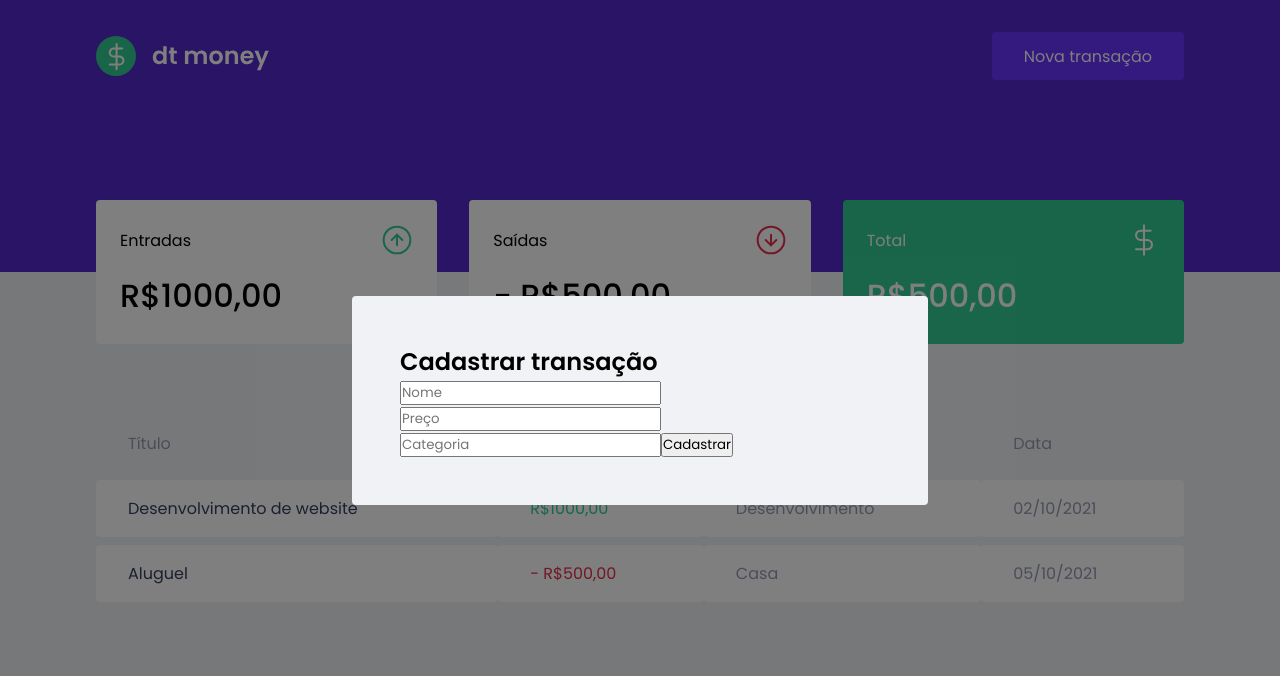
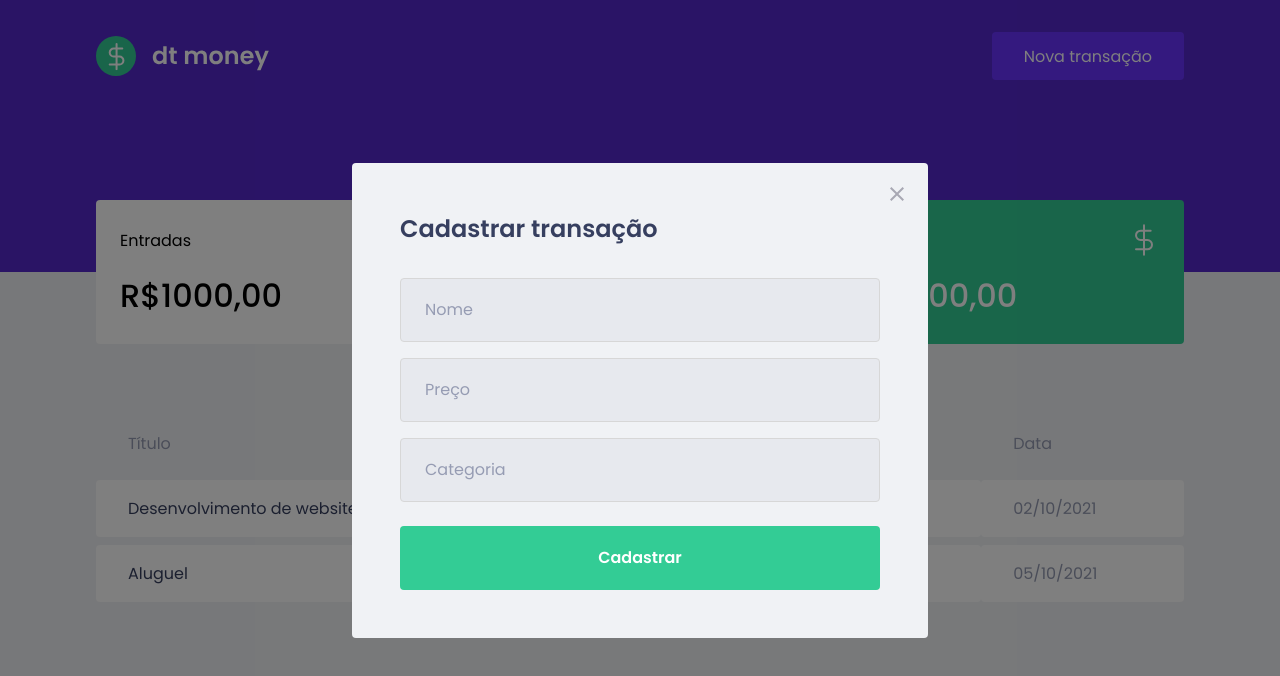
Before and after one commit to ReinaldoCS/dtmoney, a React (Create React App) app: page / in a window 1280 px wide. Both pictures are taken after a click on the button "Nova transação". Shown: the top 676 px of the page. Built offline with nearby package versions, Linux system fonts and the light colour scheme; no server answers; what miragejs would draw is missing.

Commit message:
Estilizando modal

```diff
--- a/src/components/NewTransactionModal/index.tsx
+++ b/src/components/NewTransactionModal/index.tsx
@@ -1,4 +1,6 @@
 import Modal from 'react-modal';
+
+import closeImg from '../../assets/close.svg';
 
 import { Container } from './styles';
 
@@ -15,6 +17,15 @@
       overlayClassName="react-modal-overlay"
       className="react-modal-content"
       >
+
+        <button
+          type="button"
+          onClick={onRequestClose}
+          className="react-modal-close"
+        >
+          <img src={closeImg} alt="Fechar modal" />
+        </button>
+
         <Container>
           <h2>Cadastrar transação</h2>
           <input placeholder="Nome" />
--- a/src/components/NewTransactionModal/styles.ts
+++ b/src/components/NewTransactionModal/styles.ts
@@ -1,3 +1,51 @@
 import styled from 'styled-components';
 
-export const Container = styled.div``;
+export const Container = styled.form`
+  h2 {
+    color: var(--text-title);
+    font-size: 1.5rem;
+    margin-bottom: 2rem;
+  }
+
+  input {
+    width: 100%;
+    padding: 0 1.5rem;
+    height: 4rem;
+    border-radius: 0.25rem;
+
+    border: 1px solid #D7D7D7;
+    background: #E7E9EE;
+
+    font-weight: 400;
+    font-size: 1rem;
+
+    &::placeholder {
+      color: var(--text-body);
+    }
+
+    & + input {
+      margin-top: 1rem;
+    }
+  }
+
+  button[type="submit"] {
+    width: 100%;
+    padding: 0 1.5rem;
+    height: 4rem;
+    border: 0;
+    border-radius: 0.25rem;
+
+    font-size: 1rem;
+    font-weight: 600;
+    margin-top: 1.5rem;
+
+    color: #FFF;
+    background: var(--green);
+
+    transition: filter 0.2s;
+
+    &:hover {
+      filter: brightness(0.9);
+    }
+  }
+`;
--- a/src/styles/global.ts
+++ b/src/styles/global.ts
@@ -72,6 +72,7 @@
     align-items: center;
     justify-content: center;
   }
+
   .react-modal-content {
     width: 100%;
     max-width: 576px;
@@ -80,4 +81,21 @@
     position: relative;
     border-radius: 0.25rem;
   }
+
+  .react-modal-close {
+    position: absolute;
+    right: 1.5rem;
+    top: 1.5rem;
+    border: 0;
+    background: transparent;
+
+    display: grid;
+    grid: center;
+
+    transition: filter 0.2s;
+
+    &:hover {
+      filter: brightness(0.8);
+    }
+  }
 `;
```
